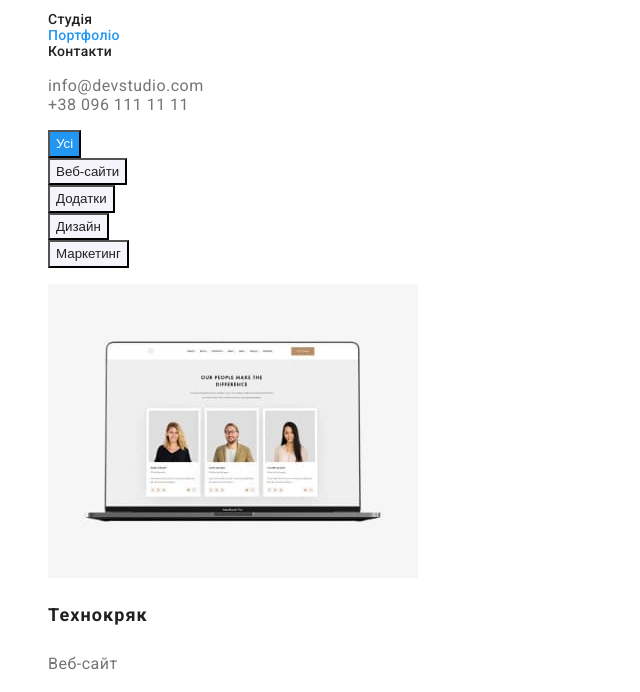
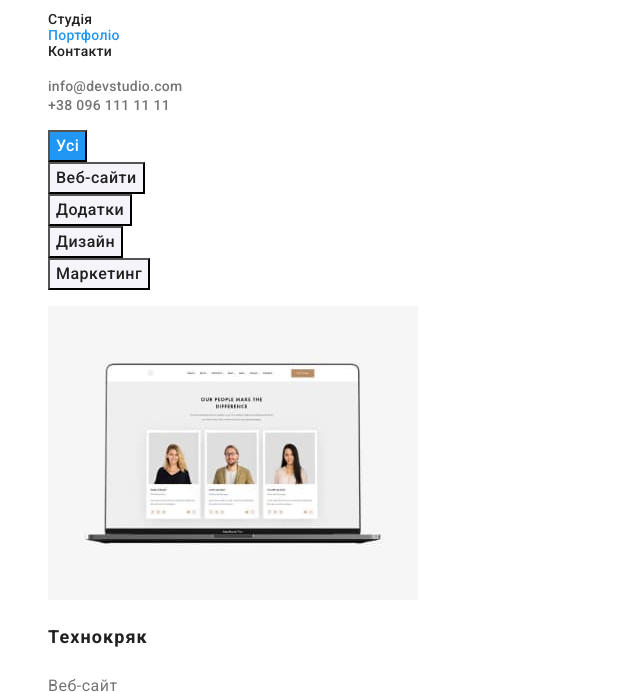
Before and after one commit to KuznietsovaOksana/goit-markup-hw-02, a plain HTML site: page portfolio.html in a window 1280 px wide. Shown: the part 41-733 px from the top of the page, without its empty margins (0-640 px from the left). Drawn offline with Linux system fonts and the light colour scheme.

Commit message:
Виправляє стилі кнопок та контактів

```diff
--- a/css/styles.css
+++ b/css/styles.css
@@ -4,6 +4,7 @@
 	--text-color: #757575;
 	--additional-color: #ffffff;
 	--header-logo-color: #000000;
+	--button-color: #f5f4fa;
 }
 
 /* Загальні стилі */
@@ -77,6 +78,10 @@ body {
 .contact-list {
 }
 .contact-link {
+	font-weight: 500;
+	font-size: 14px;
+	line-height: 1.14;
+	letter-spacing: 0.02em;
 	color: var(--text-color);
 }
 .contact-link:hover,
@@ -166,13 +171,16 @@ body {
 }
 .filter-list {
 }
-.filter-button {
+.filter-list .filter-button {
+	font-family: inherit;
+	font-size: inherit;
 	font-weight: 500;
 	line-height: 1.62;
+	letter-spacing: inherit;
 
 	color: var(--main-color);
 
-	background: #f5f4fa;
+	background: var(--button-color);
 }
 .filter-button.active {
 	font-weight: 500;
```
